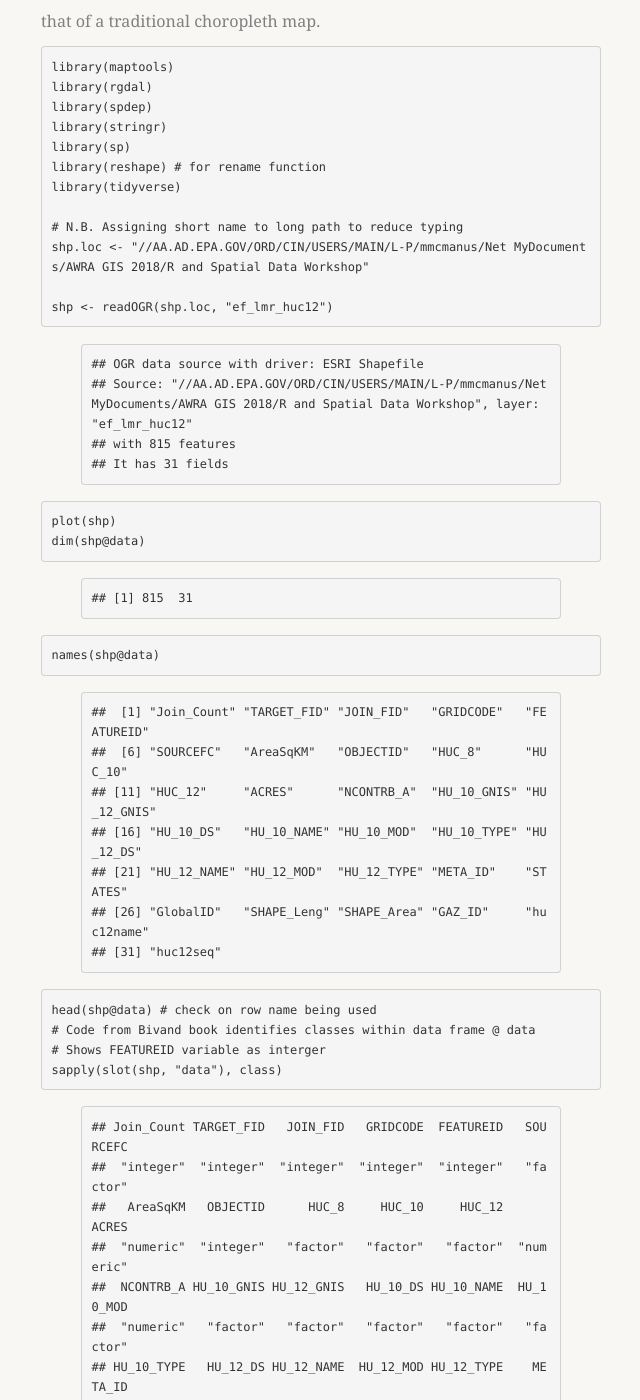
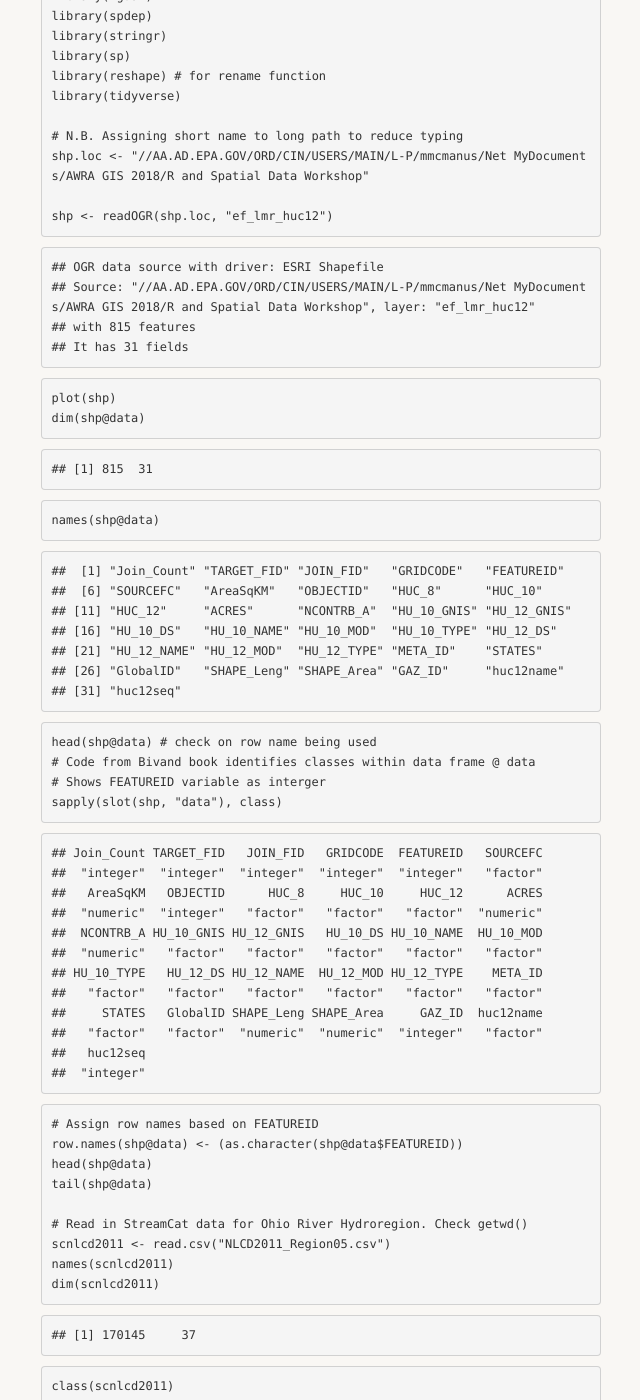
Before and after one commit to mhweber/AWRA_GIS_R_Workshop, a Jekyll site: the page built from _posts/2018-04-22-08-ESDA-in-R.md, in a window 1280 px wide and 1400 px high, scrolled down 6558 px. Shown: the whole window, without its empty margins (389-1029 px from the left). Built offline with Jekyll 4.4.1, drawn with Linux system fonts in a browser that asks for light colours; nearby versions of some CDN libraries; some web fonts are replaced; library files that are not in the unit come from our copies; some of the changed text lies outside the part shown.

Commit message:
Updates to Mike's page and placeholder for Steve

````diff
--- a/_posts/2018-04-22-08-ESDA-in-R.md
+++ b/_posts/2018-04-22-08-ESDA-in-R.md
@@ -38,7 +38,7 @@ names(wsa_plains)
 str(wsa_plains, max.level = 2)
 ```
 
-{% highlight text %}
+```r
 ## Formal class 'SpatialPointsDataFrame' [package "sp"] with 5 slots
 ##   ..@ data       :'data.frame':  259 obs. of  285 variables:
 ##   .. .. [list output truncated]
@@ -48,12 +48,13 @@ str(wsa_plains, max.level = 2)
 ##   ..@ bbox       : num [1:2, 1:2] -1219738 720246 1119139 2928390
 ##   .. ..- attr(*, "dimnames")=List of 2
 ##   ..@ proj4string:Formal class 'CRS' [package "sp"] with 1 slot
-{% endhighlight %}
+```
 
 # Generate a quick bubble plot
 ```r
 bubble(wsa_plains['COND'])
 ```
+
 ![BubblePlot](/AWRA_GIS_R_Workshop/figure/BubblePlot.png)
 
 ```r
@@ -108,17 +109,18 @@ tpl_nb1 <- knearneigh(coords_tpl, k = 1)
 tpl_dist <- unlist(nbdists(tpl_nb,coords_tpl))
 ```
 
-{% highlight text %}
+```r
 ##    Min. 1st Qu.  Median    Mean 3rd Qu.    Max.
 ##    6485   25900   44630   50350   62560  270500
-{% endhighlight %}
+```
 
 ```r
 summary(tpl_dist)#use max distance from summary to assign distance to create neighbors
 tplnb_270km <- dnearneigh(coords_tpl, d1=0, d2=271000, row.names=tpl$SITE_ID)
 summary(tplnb_270km)
 ```
-{% highlight text %}
+
+```r
 ## Neighbour list object:
 ## Number of regions: 129
 ## Number of nonzero links: 2870
@@ -134,7 +136,7 @@ summary(tplnb_270km)
 ## OWW04440-0530 with 1 link
 ## 2 most connected regions:
 ## IAW02344-0112 IAW02344-0250 with 43 links
-{% endhighlight %}
+```
 
 ```r
 plot(tpl)
@@ -169,26 +171,26 @@ shp.loc <- "//AA.AD.EPA.GOV/ORD/CIN/USERS/MAIN/L-P/mmcmanus/Net MyDocuments/AWRA
 shp <- readOGR(shp.loc, "ef_lmr_huc12")
 ```
 
-{% highlight text %}
+```r
 ## OGR data source with driver: ESRI Shapefile
 ## Source: "//AA.AD.EPA.GOV/ORD/CIN/USERS/MAIN/L-P/mmcmanus/Net MyDocuments/AWRA GIS 2018/R and Spatial Data Workshop", layer: "ef_lmr_huc12"
 ## with 815 features
 ## It has 31 fields
-{% endhighlight %}
+```
 
 ```r
 plot(shp)
 dim(shp@data)
 ```
-{% highlight text %}
+```r
 ## [1] 815  31
-{% endhighlight %}
+```
 
 ```r
 names(shp@data)
 ```
 
-{% highlight text %}
+```r
 ##  [1] "Join_Count" "TARGET_FID" "JOIN_FID"   "GRIDCODE"   "FEATUREID"
 ##  [6] "SOURCEFC"   "AreaSqKM"   "OBJECTID"   "HUC_8"      "HUC_10"
 ## [11] "HUC_12"     "ACRES"      "NCONTRB_A"  "HU_10_GNIS" "HU_12_GNIS"
@@ -196,7 +198,7 @@ names(shp@data)
 ## [21] "HU_12_NAME" "HU_12_MOD"  "HU_12_TYPE" "META_ID"    "STATES"
 ## [26] "GlobalID"   "SHAPE_Leng" "SHAPE_Area" "GAZ_ID"     "huc12name"
 ## [31] "huc12seq"
-{% endhighlight %}
+```
 
 ```r
 head(shp@data) # check on row name being used
@@ -204,7 +206,8 @@ head(shp@data) # check on row name being used
 # Shows FEATUREID variable as interger
 sapply(slot(shp, "data"), class)
 ```
-{% highlight text %}
+
+```r
 ## Join_Count TARGET_FID   JOIN_FID   GRIDCODE  FEATUREID   SOURCEFC
 ##  "integer"  "integer"  "integer"  "integer"  "integer"   "factor"
 ##   AreaSqKM   OBJECTID      HUC_8     HUC_10     HUC_12      ACRES
@@ -217,7 +220,7 @@ sapply(slot(shp, "data"), class)
 ##   "factor"   "factor"  "numeric"  "numeric"  "integer"   "factor"
 ##   huc12seq
 ##  "integer"
-{% endhighlight %}
+```
 
 ```r
 # Assign row names based on FEATUREID
@@ -230,16 +233,16 @@ scnlcd2011 <- read.csv("NLCD2011_Region05.csv")
 names(scnlcd2011)
 dim(scnlcd2011)
 ```
-{% highlight text %}
+```r
 ## [1] 170145     37
-{% endhighlight %}
+```
 
 ```r
 class(scnlcd2011)
 ```
-{% highlight text %}
+```r
 ## [1] "data.frame"
-{% endhighlight %}
+```
 
 ```r
 str(scnlcd2011, max.level = 2)
@@ -260,9 +263,9 @@ efnlcd2011 <- scnlcd2011[match(shp$FEATUREID, scnlcd2011$FEATUREID),]
 dim(efnlcd2011)
 ```
 
-{% highlight text %}
+```r
 ## [1] 815  37
-{% endhighlight %}
+```
 
 ```r
 head(efnlcd2011) # FEATUREID is now row name
@@ -271,19 +274,19 @@ head(efnlcd2011)
 str(efnlcd2011, max.level = 2)
 summary(efnlcd2011$PctCrop2011Cat)
 ```
-{% highlight text %}
+```r
 ##    Min. 1st Qu.  Median    Mean 3rd Qu.    Max.
 ##   0.000   4.055  34.580  36.550  66.460 100.000
-{% endhighlight %}
+```
 
 ```r
 summary(efnlcd2011$PctDecid2011Cat)
 ```
 
-{% highlight text %}
+```r
 ##    Min. 1st Qu.  Median    Mean 3rd Qu.    Max.
 ##    0.00   15.84   33.41   36.32   53.79  100.00
-{% endhighlight %}
+```
 
 Add small constant so log transformation can be done
 ```r
@@ -305,11 +308,11 @@ shp@data = data.frame(shp@data, efnlcd2011[match(shp@data[,"FEATUREID"], efnlcd2
 head(shp@data)
 class(shp)
 ```
-{% highlight text %}
+```r
 ## [1] "SpatialPolygonsDataFrame"
 ## attr(,"package")
 ## [1] "sp"
-{% endhighlight %}
+```
 
 ```r
 names(shp@data)
@@ -328,9 +331,9 @@ ctchcoords <- coordinates(shp)
 class(ctchcoords)
 ```
 
-{% highlight text %}
+```r
 ## [1] "matrix"
-{% endhighlight %}
+```
 
 Use Rook neighbors
 
@@ -338,7 +341,7 @@ Use Rook neighbors
 ef.nb1 <- poly2nb(shp, queen = FALSE)
 summary(ef.nb1)
 ```
-{% highlight text %}
+```r
 ## Neighbour list object:
 ## Number of regions: 815
 ## Number of nonzero links: 4632
@@ -352,7 +355,7 @@ summary(ef.nb1)
 ## 425 571 666 with 1 link
 ## 1 most connected region:
 ## 133 with 16 links
-{% endhighlight %}
+```
 
 
 Summary shows there are three catchments with only 1 neighbor and one catchment has 16 neighbors
@@ -404,7 +407,8 @@ I used linked micromaps to summarize water quality data collected from a spatial
 ```r
 unique(shp@data$huc12name)
 ```
-{% highlight text %}
+
+```r
 ##  [1] Moores Fork-SLC          Lucy Run-EFLMR
 ##  [3] Backbone Creek-EFLMR     Lick Fork-SLC
 ##  [5] Headwaters EFLMR         Salt Run-EFLMR
@@ -415,7 +419,7 @@ unique(shp@data$huc12name)
 ## [15] Anthony Run-Dodson Creek Brushy Fork
 ## [17] Cloverlick Creek         Poplar Creek
 ## 18 Levels: Anthony Run-Dodson Creek Backbone Creek-EFLMR ... West Fork EFLMR
-{% endhighlight %}
+```r
 
 Create huc12 dataframe for 815 catchment so can slice to get 5 number summary statistics by each huc12
 ```r
@@ -444,9 +448,9 @@ huc12_ds2 <- huc12_ds1 %>%
 # "tbl_df"     "tbl"        "data.frame"
 class(huc12_ds2)
 ```
-{% highlight text %}
+```r
 ## [1] "tbl_df"     "tbl"        "data.frame"
-{% endhighlight %}
+```
 
 Huc12_ds2 has the statistical data we want to use - need to specify data.frame in micromap code
 ```r
@@ -539,6 +543,7 @@ qtm(shp = shp, fill = c("PctDecid2011Cat", "PctCrop2011Cat"), fill.palette = c("
 
 *References*
  - [Bivand, R. S., Pebesma, E. J., & Gómez-Rubio, V. (2008). Applied spatial data analysis with R. New York:       Springer.](http://www.asdar-book.org/)
+
  - Dent, C. L., and Grimm, N. B. (1999). Spatial heterogeneity of stream water nutrient concentrations over successional time. Ecology, 80(7), 2283-2298.
 
  - Dray, S., and Jombart, T. (2011). Revisiting Guerry's data: Introducing spatial constraints in multivariate analysis. The Annals of Applied Statistics, 5(4), 2278-2299. doi:10.1214/10-AOAS356
````
Also changed, not shown: other parts of _posts/2018-04-22-08-ESDA-in-R.md (+1 -1 lines), _posts/2018-04-22-02Workshop-Schedule.md (+2 -0 lines).
